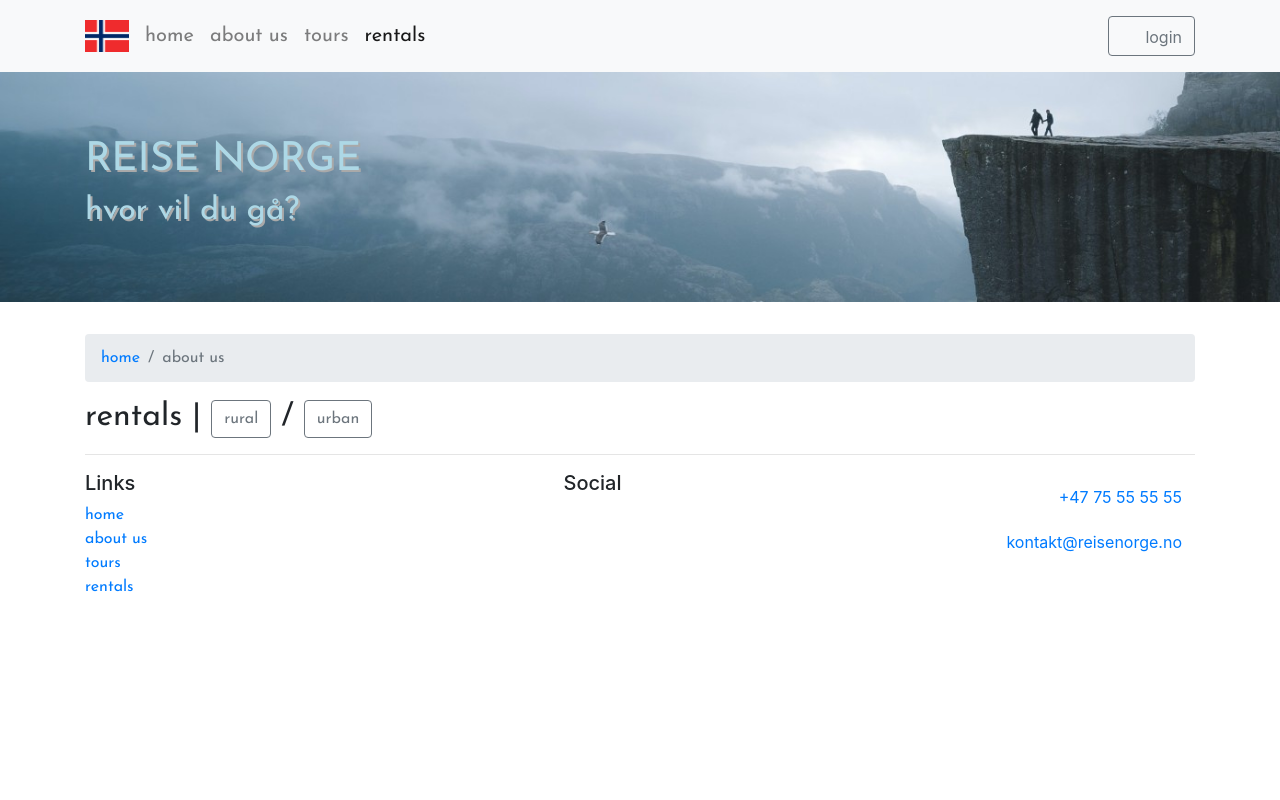
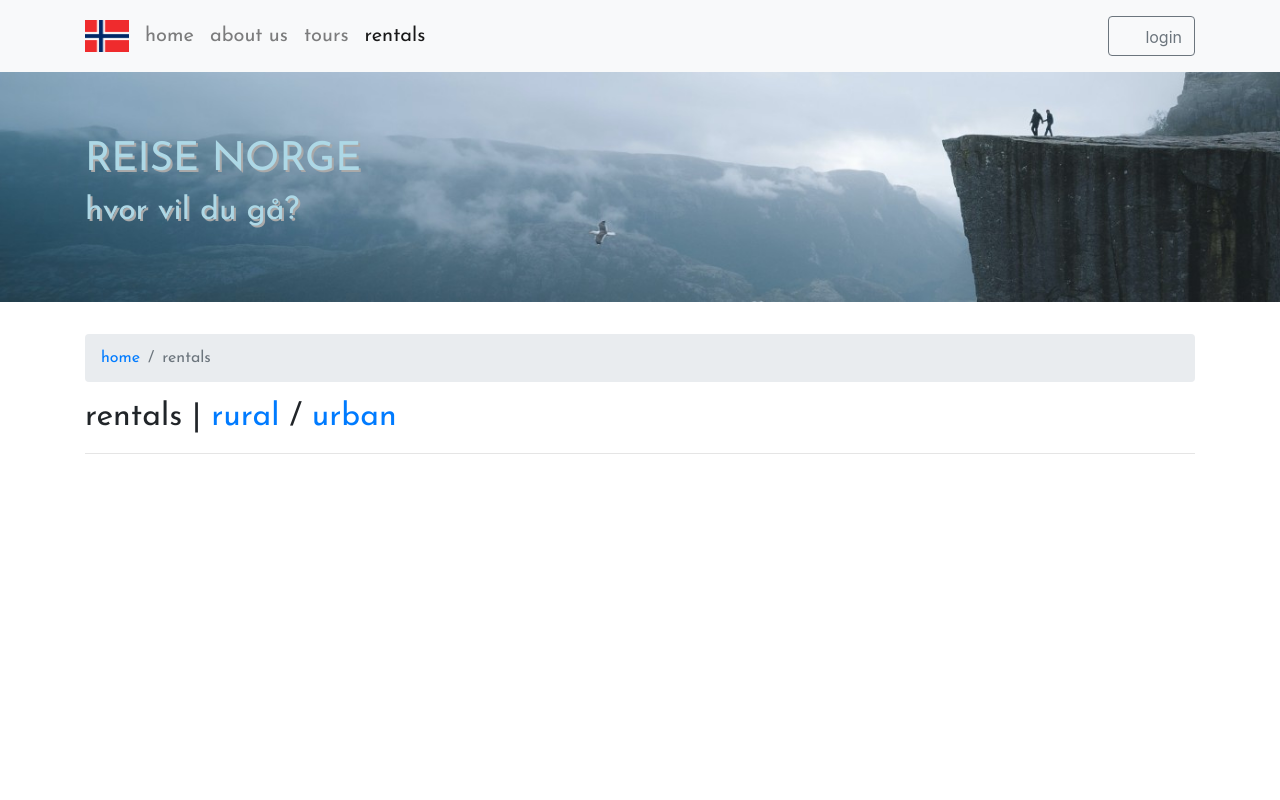
Before and after one commit to PatrikBeichner/react-portfolio-project, a React (Create React App) app: page /rentals in a window 1280 px wide. Shown: the top 800 px of the page. Built offline with nearby package versions, Linux system fonts and the light colour scheme; some icons are missing; a web font is replaced by a local one.

Commit message:
Rental carousel updates

```diff
--- a/src/components/RentalInfoComponent.js
+++ b/src/components/RentalInfoComponent.js
@@ -25,8 +25,6 @@ import BookingForm from './BookingComponent'
 function RenderRental({ rental }) {
     return (
       <div className="col m-1">
-
-
         <Card>
           <CardImg top src={rental.image} alt={rental.name} className="embed-responsive embed-responsive-16by9" />
           <CardBody>
--- a/src/components/RentalsComponent.js
+++ b/src/components/RentalsComponent.js
@@ -8,8 +8,8 @@ import { ChevronLeft, ChevronRight } from '@styled-icons/entypo'
 function Rentals({ rentals }) {
   const [showRural, setShowRural] = React.useState(false)
   const [showUrban, setShowUrban] = React.useState(false)
-  const toggleRural = () => setShowRural(!showRural)
-  const toggleUrban = () => setShowUrban(!showUrban)
+  const toggleRural = () => {setShowRural(!showRural); setShowUrban(false);}
+  const toggleUrban = () => {setShowUrban(!showUrban); setShowRural(false);}
 
   return (
     <React.Fragment>
@@ -21,18 +21,20 @@ function Rentals({ rentals }) {
             <BreadcrumbItem>
               <Link to="/home">home</Link>
             </BreadcrumbItem>
-            <BreadcrumbItem active>about us</BreadcrumbItem>
+            <BreadcrumbItem active>rentals</BreadcrumbItem>
           </Breadcrumb>
-          <h2>rentals | <Button outline onClick={toggleRural}>rural</Button> / <Button outline onClick={toggleUrban}>urban</Button></h2>
+          <h2>rentals | <a href="javascript:void(0)" onClick={toggleRural}>rural</a> / <a href="javascript:void(0)" onClick={toggleUrban}>urban</a></h2>
           <hr />
         </div>
       </div>
+      <div style={{ height: "450px" }}>
       { showRural ? <Carousel rentals={rentals.filter(rentals => rentals.location === "rural")} /> : null }
       { showUrban ? <Carousel rentals={rentals.filter(rentals => rentals.location === "urban")} /> : null }
       {/* { showRural ? <Carousel rentals={rentals.filter(rental => rental.type = "rural")[0]} /> : null }
       { showUrban ? <Carousel rentals={rentals.filter(rental => rental.type = "urban")[0]} /> : null } */}
       {/* { showCarousel ? <Carousel rentals={rentals} /> : null } */}
       {/* comments={this.state.comments.filter(comment => comment.campsiteId === +match.params.campsiteId)} */}
+      </div>
     </div>
     </React.Fragment>
   )
```
Also changed, not shown: 1 other file (tests, documents, lock files or other folders).
